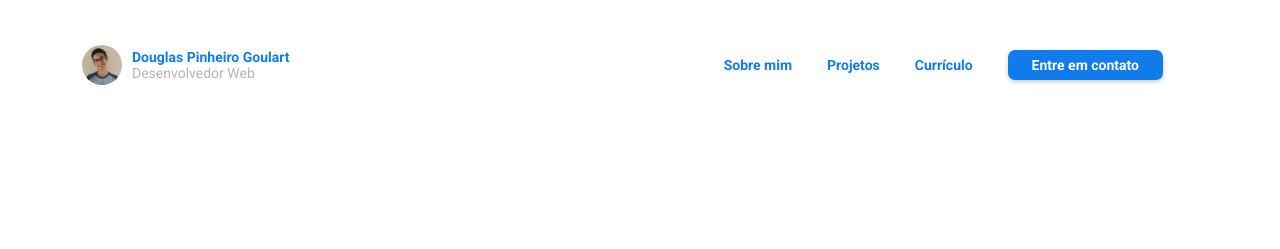
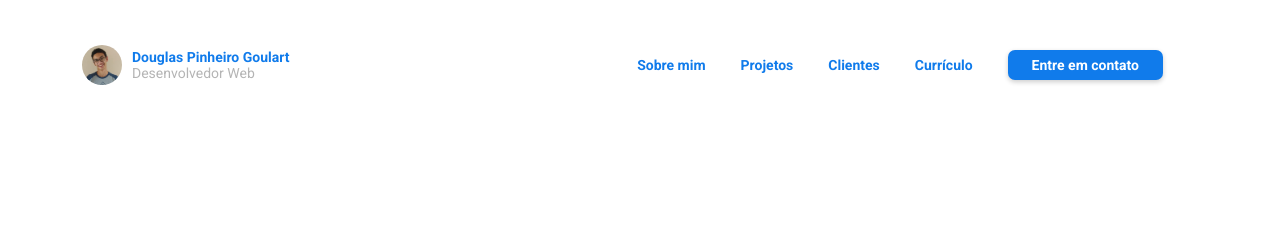
Before and after one commit to doougui/portfolio, a Jekyll site: the page built from index.html, in a window 1280 px wide. Shown: the top 249 px of the page. Built offline with Jekyll 4.4.1, drawn with Linux system fonts in a browser that asks for light colours.

Commit message:
Adding animation on hover nav item

```diff
--- a/_includes/navigation.html
+++ b/_includes/navigation.html
@@ -18,6 +18,9 @@
                     <a href="#section-projects" class="navigation__link">Projetos</a>
                 </li>
                 <li class="navigation__item">
+                    <a href="#section-clients" class="navigation__link">Clientes</a>
+                </li>
+                <li class="navigation__item">
                     <a href="https://github.com/doougui/resume" target="_blank" rel="noopener" class="navigation__link">Currículo</a>
                 </li>
                 <li class="navigation__item">
--- a/_sass/components/_button.scss
+++ b/_sass/components/_button.scss
@@ -3,7 +3,7 @@
  * See more in: https://twitter.com/JoshWComeau/status/1339696520388628483
  */
 .button {
-  & &__aesthetic,
+  &__aesthetic,
   &:link &__aesthetic,
   &:visited &__aesthetic {
     color: $color-white;
--- a/_sass/layout/_navigation.scss
+++ b/_sass/layout/_navigation.scss
@@ -70,4 +70,24 @@
     display: flex;
     align-items: center;
   }
+
+  &__link {
+    position: relative;
+
+    &::after {
+      content: '';
+      display: block;
+      width: 0;
+      height: .2rem;
+      background-color: currentColor;
+      transition: all .2s;
+      position: absolute;
+      right: 0;
+    }
+
+    &:hover::after {
+      left: 0;
+      width: 100%;
+    }
+  }
 }
```
